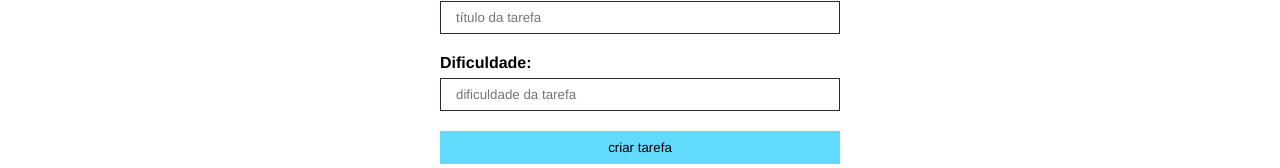
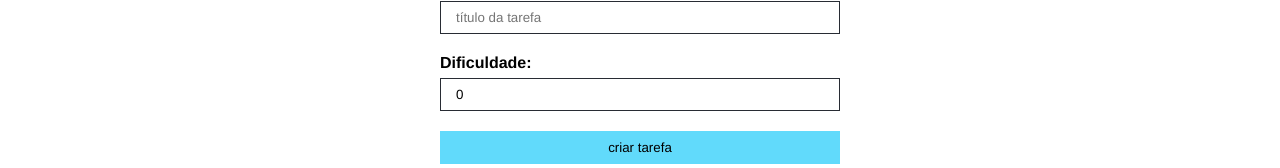
Before and after one commit to Mateus-Castellar/todo-react-typescript, a React (Create React App) app: page / in a window 1280 px wide. Shown: the part 172-340 px from the top of the page. Built offline with nearby package versions, Linux system fonts and the light colour scheme.

Commit message:
feat: Adicionar tarefas no todo

```diff
--- a/src/App.tsx
+++ b/src/App.tsx
@@ -1,17 +1,26 @@
+import { useState } from "react";
 import styles from "./App.module.css";
 import Footer from "./components/Footer";
 import Header from "./components/Header";
 import TaskForm from "./components/TaskForm";
 import TaskList from "./components/TaskList";
 
+import { ITask } from "./interfaces/Task";
+
 function App() {
+  const [taskList, setTaskList] = useState<ITask[]>([]);
+
   return (
     <div className="App">
       <Header />
       <main className={styles.main}>
         <div>
           <h2>O que ira fazer?</h2>
-          <TaskForm btnText="criar tarefa" />
+          <TaskForm
+            btnText="criar tarefa"
+            taskList={taskList}
+            setTaskList={setTaskList}
+          />
         </div>
         <div>
           <h2>Suas Tarefas:</h2>
--- a/src/components/TaskForm.tsx
+++ b/src/components/TaskForm.tsx
@@ -1,22 +1,60 @@
 import styles from "./TaskForm.module.css";
+import { ITask } from "../interfaces/Task";
+import { ChangeEvent, FormEvent, useState } from "react";
+import { Console } from "console";
 
 type Props = {
   btnText: string;
+  taskList: ITask[];
+  setTaskList?: React.Dispatch<React.SetStateAction<ITask[]>>;
 };
 
-const TaskForm = ({ btnText }: Props) => {
+const TaskForm = ({ btnText, taskList, setTaskList }: Props) => {
+  const [id, setId] = useState<number>(0);
+  const [title, setTitle] = useState<string>("");
+  const [difficulty, setDifficulty] = useState<number>(0);
+
+  const addTaskHandler = (e: FormEvent<HTMLFormElement>) => {
+    e.preventDefault();
+    const id = Math.floor(Math.random() * 1000);
+
+    const newTask: ITask = { id, title, difficulty };
+    setTaskList!([...taskList, newTask]);
+
+    setTitle("");
+    setDifficulty(0);
+
+    console.log(taskList);
+  };
+
+  const handleChange = (e: ChangeEvent<HTMLInputElement>) => {
+    if (e.target.name === "title") {
+      setTitle(e.target.value);
+    } else {
+      setDifficulty(parseInt(e.target.value));
+    }
+  };
+
   return (
-    <form className={styles.form}>
+    <form onSubmit={addTaskHandler} className={styles.form}>
       <div className={styles.input_container}>
         <label htmlFor="title">Título:</label>
-        <input type="text" name="title" placeholder="título da tarefa" />
+        <input
+          type="text"
+          name="title"
+          placeholder="título da tarefa"
+          onChange={handleChange}
+          value={title}
+        />
       </div>
       <div className={styles.input_container}>
         <label htmlFor="difficulty">Dificuldade:</label>
         <input
+          value={difficulty}
           type="text"
           name="difficulty"
           placeholder="dificuldade da tarefa"
+          onChange={handleChange}
         />
       </div>
       <input type="submit" value={btnText} />
--- /dev/null
+++ b/src/interfaces/Task.ts
@@ -0,0 +1,5 @@
+export interface ITask {
+  id: number;
+  title: string;
+  difficulty: number;
+}
```
